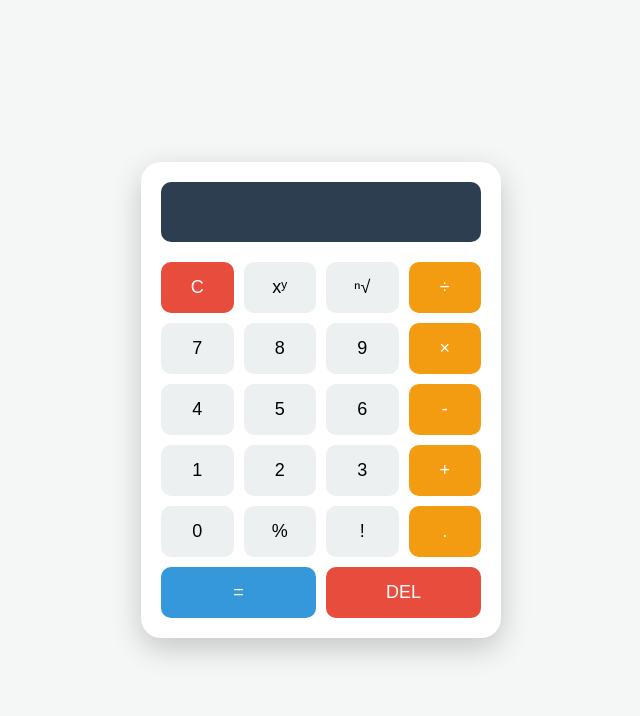
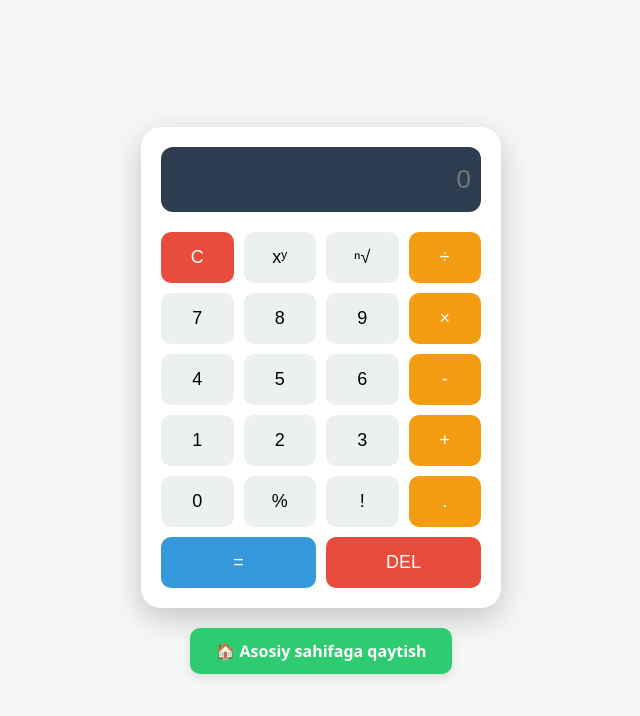
Before and after one commit to bexruzamandurdiyev-spec/All_new_games, a plain HTML site: page game1.html in a window 1280 px wide. Shown: the whole page, without its empty margins (319-959 px from the left). Drawn offline with Linux system fonts and the light colour scheme.

Commit message:
Update game1.html

```diff
--- a/game1.html
+++ b/game1.html
@@ -9,6 +9,7 @@
             --bg: #f4f7f6;
             --primary: #3498db;
             --display-bg: #2c3e50;
+            --btn-home: #2ecc71;
         }
         body {
             font-family: 'Segoe UI', sans-serif;
@@ -18,6 +19,7 @@
             align-items: center;
             height: 100vh;
             margin: 0;
+            flex-direction: column;
         }
         .calculator {
             background-color: #ffffff;
@@ -28,13 +30,13 @@
         }
         #display {
             width: 100%;
-            height: 60px;
+            height: 65px;
             background-color: var(--display-bg);
             color: #ffffff;
             text-align: right;
-            font-size: 24px;
+            font-size: 26px;
             border: none;
-            border-radius: 10px;
+            border-radius: 12px;
             padding: 10px;
             margin-bottom: 20px;
             box-sizing: border-box;
@@ -53,20 +55,35 @@
             background-color: #ecf0f1;
             transition: 0.2s;
         }
-        button:hover { background-color: #d5dbdb; }
+        button:hover { background-color: #d5dbdb; transform: scale(1.05); }
         .op { background-color: #f39c12; color: white; }
-        .op:hover { background-color: #e67e22; }
         .eq { background-color: var(--primary); color: white; grid-column: span 2; }
         .clear { background-color: #e74c3c; color: white; }
+
+        /* Ortga qaytish tugmasi stili */
+        .home-btn {
+            margin-top: 20px;
+            background-color: var(--btn-home);
+            color: white;
+            text-decoration: none;
+            padding: 12px 25px;
+            border-radius: 10px;
+            font-weight: bold;
+            box-shadow: 0 4px 10px rgba(0,0,0,0.1);
+            transition: 0.3s;
+        }
+        .home-btn:hover { background-color: #27ae60; box-shadow: 0 6px 15px rgba(0,0,0,0.2); }
     </style>
 </head>
 <body>
 
 <div class="calculator">
-    <input type="text" id="display" disabled>
+    <input type="text" id="display" placeholder="0" disabled>
     <div class="buttons">
         <button class="clear" onclick="clearDisplay()">C</button>
-        <button onclick="appendDisplay('**')">xʸ</button> <button onclick="calculateRoot()">ⁿ√</button> <button class="op" onclick="appendDisplay('/')">÷</button>
+        <button onclick="appendDisplay('**')">xʸ</button>
+        <button onclick="calculateRoot()">ⁿ√</button>
+        <button class="op" onclick="appendDisplay('/')">÷</button>
 
         <button onclick="appendDisplay('7')">7</button>
         <button onclick="appendDisplay('8')">8</button>
@@ -93,6 +110,8 @@
     </div>
 </div>
 
+<a href="index.html" class="home-btn">🏠 Asosiy sahifaga qaytish</a>
+
 <script>
     let display = document.getElementById('display');
 
@@ -110,26 +129,25 @@
 
     function calculate() {
         try {
+            // eval o'rniga xavfsizroq amallarni bajarish mumkin, lekin o'quv loyihasi uchun bu yetarli
             display.value = eval(display.value);
         } catch (e) {
             display.value = 'Xato!';
         }
     }
 
-    // Faktorial hisoblash (!)
     function calculateFactorial() {
         let num = parseInt(display.value);
-        if (num < 0) return display.value = "Xato!";
+        if (isNaN(num) || num < 0) return display.value = "Xato!";
         let fact = 1;
         for (let i = 1; i <= num; i++) fact *= i;
         display.value = fact;
     }
 
-    // Ixtiyoriy darajali ildiz (n-ildiz)
-    // Ishlatish: Sonni yozing, tugmani bosing va ildiz darajasini yozing
     function calculateRoot() {
         let base = parseFloat(display.value);
-        let root = prompt("Ildiz darajasini kiriting (masalan kvadrat ildiz uchun 2):");
+        if (isNaN(base)) return alert("Avval sonni kiriting!");
+        let root = prompt("Ildiz darajasini kiriting (masalan, 2 yoki 3):");
         if (root) {
             display.value = Math.pow(base, 1/root);
         }
```
